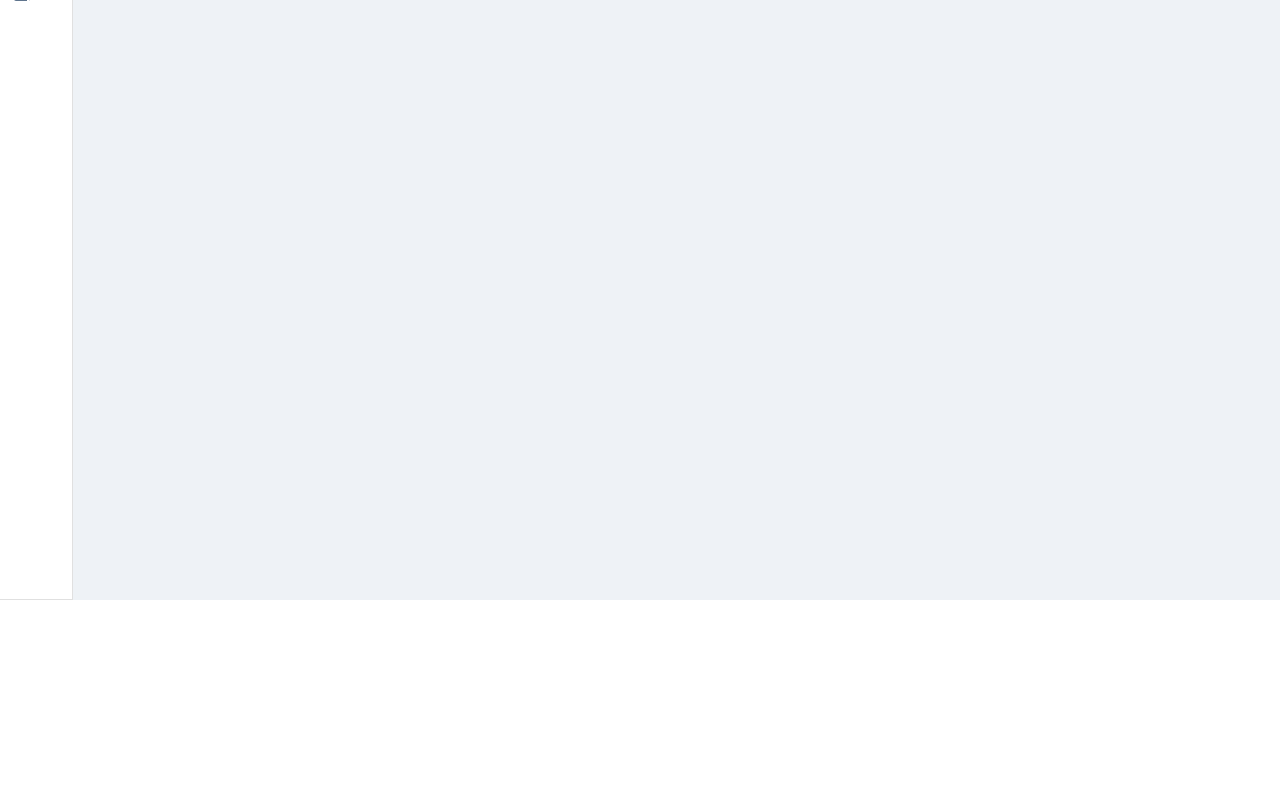
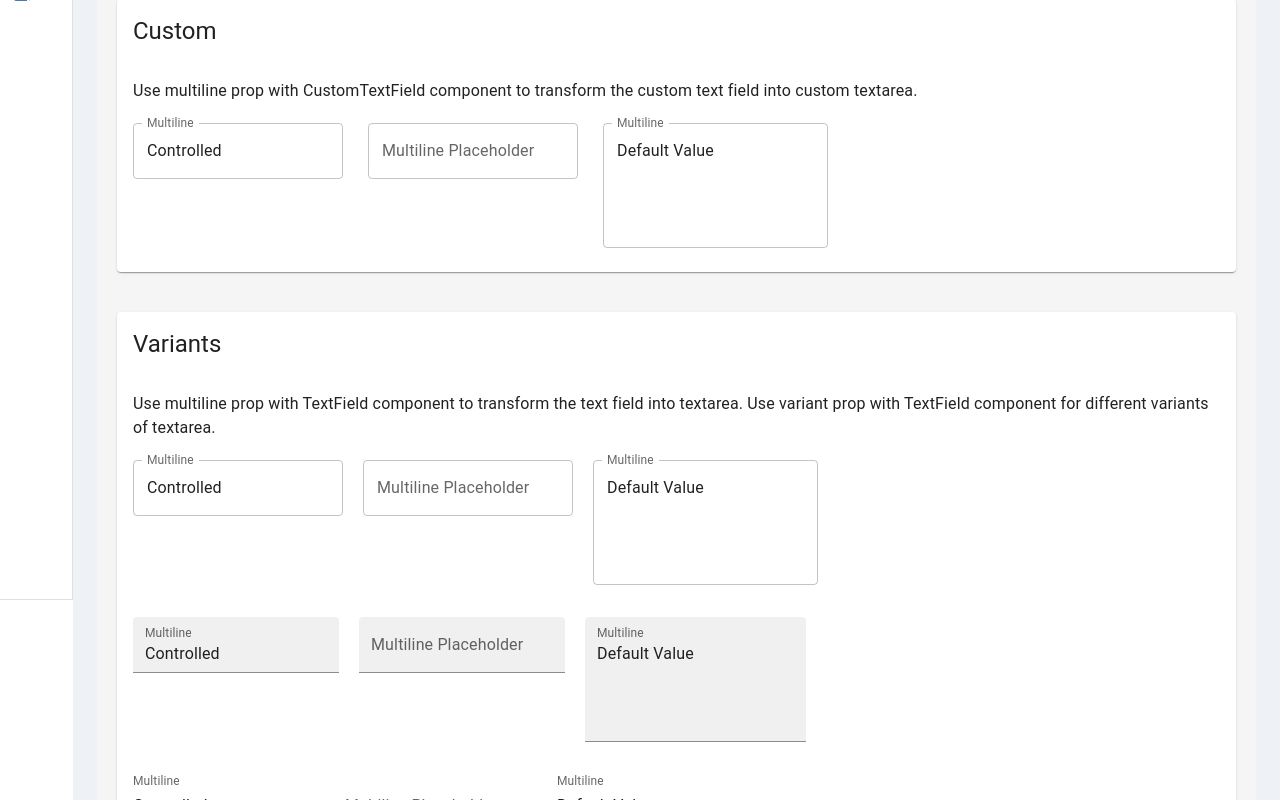
Before and after one commit to ManaySh/Dummy-ui, a React (Create React App) app: page /form-elements/textArea in a window 1280 px wide. Shown: the part 200-1000 px from the top of the page. Before the commit the page ends 800 px from the top, so only its background shows below. Built offline with nearby package versions, Linux system fonts and the light colour scheme.

Commit message:
input-mask, textarea in form-fields

```diff
--- a/src/Pages/form/formElement/input-mask/index.js
+++ b/src/Pages/form/formElement/input-mask/index.js
@@ -1,17 +1,51 @@
 import React from 'react';
 import Grid from '@mui/material/Grid';
 import { Card, CardContent, CardHeader, Box, Typography } from '@mui/material';
+import { styled } from '@mui/material/styles'
 
 import InputMaskExamples from '../../../../views/form/formElements/input-mask/inpustmaskExamples';
 
 
 
 const InputMask = () => {
+    const CleaveWrapper = styled(Box)(({ theme }) => ({
+        '& input': {
+          width: '100%',
+          background: 'none',
+          lineHeight: 1.4375,
+          padding: '7.5px 13px',
+          color: theme.palette.text.primary,
+          borderRadius: theme.shape.borderRadius,
+          fontSize: theme.typography.body1.fontSize,
+          fontFamily: theme.typography.body1.fontFamily,
+          border: `1px solid gray, 0.2)`,
+        border:'1px solid gray',
+          transition: theme.transitions.create(['border-color', 'box-shadow']),
+          '&:hover': {
+            borderColor: '1px solid blue'
+          },
+          '&:focus, &:focus-visible': {
+            outline: 0,
+            boxShadow: theme.shadows[2],
+            borderColor:'blue',
+            '&::placeholder': {
+              transform: 'translateX(4px)'
+            }
+          },
+          '&::placeholder': {
+            opacity: 0.42,
+            transition: theme.transitions.create(['transform'], { duration: theme.transitions.duration.shorter })
+          }
+        }
+      }))
+
+
     return (
         <div>
             <h1 style={{ color: "#1976d2" }}>Clave.js</h1>
             <Typography >Format input text content when you are typing</Typography>
             <div style={{ backgroundColor: '#f5f5f5', padding: '20px' }}>
+                <CleaveWrapper>
                 <Grid container spacing={3} className='match-height'>
                     <Grid item xs={12}>
                         <Card>
@@ -24,6 +58,7 @@ const InputMask = () => {
                         </Card>
                     </Grid>
                 </Grid>
+                </CleaveWrapper>
             </div>
 
         </div>
--- /dev/null
+++ b/src/Pages/form/formElement/textArea/index.js
@@ -0,0 +1,55 @@
+import React from 'react';
+import Grid from '@mui/material/Grid';
+import { Card, CardContent, CardHeader, Box, Typography } from '@mui/material';
+
+import TextareaCustom from '../../../../views/form/formElements/textArea/textAreaCustom';
+import TextareaVariant from '../../../../views/form/formElements/textArea/textAreaVariants';
+
+
+const TextArea = () => {
+    return (
+        <div>
+            <h1 style={{ color: "#1976d2" }}>Text Area</h1>
+            <div style={{ backgroundColor: '#f5f5f5', padding: '20px' }}>
+                <Grid container spacing={3} className='match-height'>
+                    <Grid item xs={12}>
+                        <Card>
+                            <CardHeader title='Custom' />
+                            <CardContent>
+                                <Typography>
+                                    Use multiline prop with CustomTextField component to transform the custom text
+                                    field into custom textarea.
+                                </Typography>
+                                <Box textAlign="center">
+                                    <TextareaCustom />
+                                </Box>
+                            </CardContent>
+                        </Card>
+                    </Grid>
+                </Grid>
+            </div>
+            <div style={{ backgroundColor: '#f5f5f5', padding: '20px' }}>
+                <Grid container spacing={3} className='match-height'>
+                    <Grid item xs={12}>
+                        <Card>
+                            <CardHeader title='Variants' />
+                            <CardContent>
+                                <Typography>
+                                    Use multiline prop with TextField component to transform the text field into{' '}
+                                   textarea. Use variant prop with TextField component for different
+                                    variants of textarea.
+                                </Typography>
+                                <Box textAlign="center">
+                                    <TextareaVariant />
+                                </Box>
+                            </CardContent>
+                        </Card>
+                    </Grid>
+                </Grid>
+            </div>
+
+        </div>
+    )
+}
+
+export default TextArea
--- a/src/Routes/MainRoutes.js
+++ b/src/Routes/MainRoutes.js
@@ -25,6 +25,7 @@ import Switches from "../Pages/form/formElement/switch/index.js";
 import Slider from "../Pages/form/formElement/slider/index.js";
 import InputMask from "../Pages/form/formElement/input-mask/index.js";
 import CustomInputs from "../Pages/form/formElement/custominputs/index.js";
+import TextArea from "../Pages/form/formElement/textArea/index.js";
 
 
 
@@ -55,6 +56,7 @@ function MainRoutes() {
       <Route path="/form-elements/slider" element={<Slider/>}/>
       <Route path="/form-elements/inputMask" element={<InputMask/>}/>
       <Route path="/form-elements/custominputs" element={<CustomInputs/>}/>
+      <Route path="/form-elements/textArea" element={<TextArea/>}/>
     </Routes>
   );
 }
--- a/src/components/Sidebar.jsx
+++ b/src/components/Sidebar.jsx
@@ -609,11 +609,11 @@ const formElementsItems = [
     path: "/form-elements/custominputs",
     icon: <InputIcon/>
   },
-  // {
-  //   label: "Text Area",
-  //   path: "/form-elements/textArea",
-  //   icon: <NotesIcon/>
-  // },
+  {
+    label: "Text Area",
+    path: "/form-elements/textArea",
+    icon: <NotesIcon/>
+  },
   // {
   //   label: "Auto Complete",
   //   path: "/form-elements/autoComplete",
--- a/src/views/form/formElements/input-mask/inpustmaskExamples.js
+++ b/src/views/form/formElements/input-mask/inpustmaskExamples.js
@@ -12,15 +12,17 @@ const InputLabel = styled(MuiInputLabel)(({ theme }) => ({
   maxWidth: 'max-content',
   marginBottom: theme.spacing(1),
   color: theme.palette.text.primary,
-  fontSize: theme.typography.body2.fontSize
+  fontSize: theme.typography.body2.fontSize,
+
 }))
+
 
 const InputMaskExamples = () => {
   return (
     <Grid container spacing={6}>
       <Grid item xs={12} sm={6} lg={4}>
         <InputLabel htmlFor='credit-card'>Credit Card</InputLabel>
-        <Cleave id='credit-card' options={{ creditCard: true }} placeholder='0000 0000 0000 0000' />
+        <Cleave  id='credit-card' options={{ creditCard: true }} placeholder='0000 0000 0000 0000' />
       </Grid>
       <Grid item xs={12} sm={6} lg={4}>
         <InputLabel htmlFor='phone-number'>Phone Number</InputLabel>
@@ -64,7 +66,7 @@ const InputMaskExamples = () => {
       </Grid>
       <Grid item xs={12} sm={6} lg={4}>
         <InputLabel htmlFor='prefix'>Prefix</InputLabel>
-        <Cleave id='prefix' options={{ prefix: '+63', blocks: [3, 3, 3, 4], uppercase: true }} />
+        <Cleave id='prefix' options={{ prefix: '+91', blocks: [3, 3, 3, 4], uppercase: true }} />
       </Grid>
     </Grid>
   )
--- /dev/null
+++ b/src/views/form/formElements/textArea/textAreaCustom.js
@@ -0,0 +1,35 @@
+// ** React Imports
+import { useState } from 'react'
+import TextField from '@mui/material/TextField'
+
+const TextareaCustom = () => {
+  // ** State
+  const [value, setValue] = useState('Controlled')
+
+  const handleChange = event => {
+    setValue(event.target.value)
+  }
+
+  return (
+    <form noValidate autoComplete='off' className='demo-space-x' style={{display:"flex", gap:"25px", marginTop:"20px"}}>
+      <TextField
+        multiline
+        maxRows={4}
+        value={value}
+        label='Multiline'
+        onChange={handleChange}
+        id='textarea-outlined-controlled'
+      />
+      <TextField multiline id='textarea-outlined' placeholder='Placeholder' label='Multiline Placeholder' />
+      <TextField
+        rows={4}
+        multiline
+        label='Multiline'
+        defaultValue='Default Value'
+        id='textarea-outlined-static'
+      />
+    </form>
+  )
+}
+
+export default TextareaCustom
--- /dev/null
+++ b/src/views/form/formElements/textArea/textAreaVariants.js
@@ -0,0 +1,86 @@
+// ** React Imports
+import { useState } from 'react'
+
+// ** MUI Imports
+import Box from '@mui/material/Box'
+import TextField from '@mui/material/TextField'
+
+const TextareaVariant = () => {
+  // ** State
+  const [value, setValue] = useState('Controlled')
+
+  const handleChange = event => {
+    setValue(event.target.value)
+  }
+
+  return (
+    <form noValidate autoComplete='off'>
+      <Box className='demo-space-x' sx={{ mb: 4, display:"flex", gap:"20px", marginTop:"20px" }} >
+        <TextField
+          multiline
+          maxRows={4}
+          value={value}
+          label='Multiline'
+          onChange={handleChange}
+          id='textarea-outlined-controlled'
+        />
+        <TextField multiline id='textarea-outlined' placeholder='Placeholder' label='Multiline Placeholder' />
+        <TextField rows={4} multiline label='Multiline' defaultValue='Default Value' id='textarea-outlined-static' />
+      </Box>
+      <Box className='demo-space-x' sx={{ mb: 4, display:"flex", gap:"20px"}}>
+        <TextField
+          multiline
+          maxRows={4}
+          value={value}
+          variant='filled'
+          label='Multiline'
+          onChange={handleChange}
+          id='textarea-filled-controlled'
+        />
+        <TextField
+          multiline
+          variant='filled'
+          id='textarea-filled'
+          placeholder='Placeholder'
+          label='Multiline Placeholder'
+        />
+        <TextField
+          rows={4}
+          multiline
+          variant='filled'
+          label='Multiline'
+          id='textarea-filled-static'
+          defaultValue='Default Value'
+        />
+      </Box>
+      <div className='demo-space-x' style={{ mb: 4, display:"flex", gap: "30px"}}>
+        <TextField
+          multiline
+          maxRows={4}
+          value={value}
+          label='Multiline'
+          variant='standard'
+          onChange={handleChange}
+          id='textarea-standard-controlled'
+        />
+        <TextField
+          multiline
+          variant='standard'
+          id='textarea-standard'
+          placeholder='Placeholder'
+          label='Multiline Placeholder'
+        />
+        <TextField
+          rows={4}
+          multiline
+          label='Multiline'
+          variant='standard'
+          defaultValue='Default Value'
+          id='textarea-standard-static'
+        />
+      </div>
+    </form>
+  )
+}
+
+export default TextareaVariant
```
